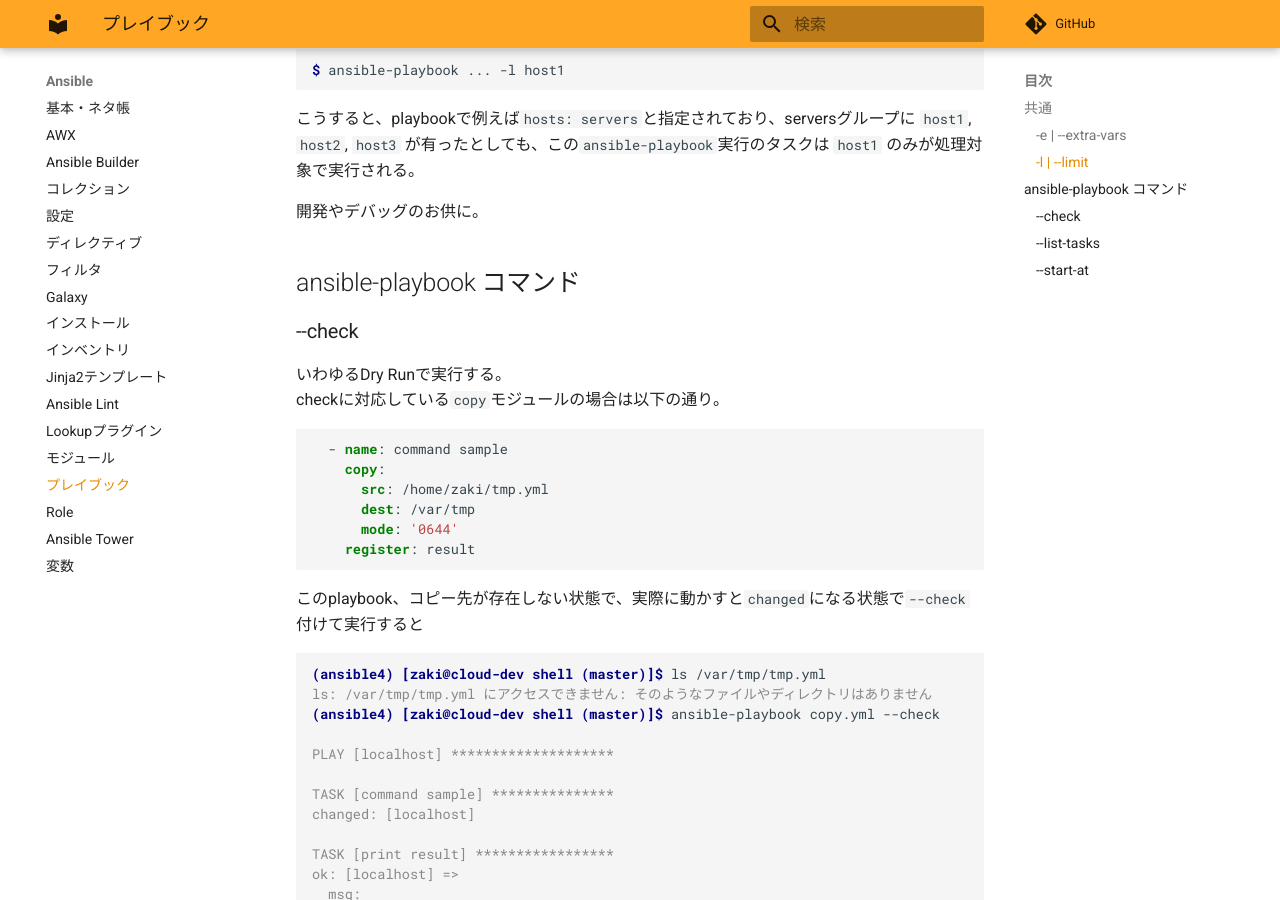
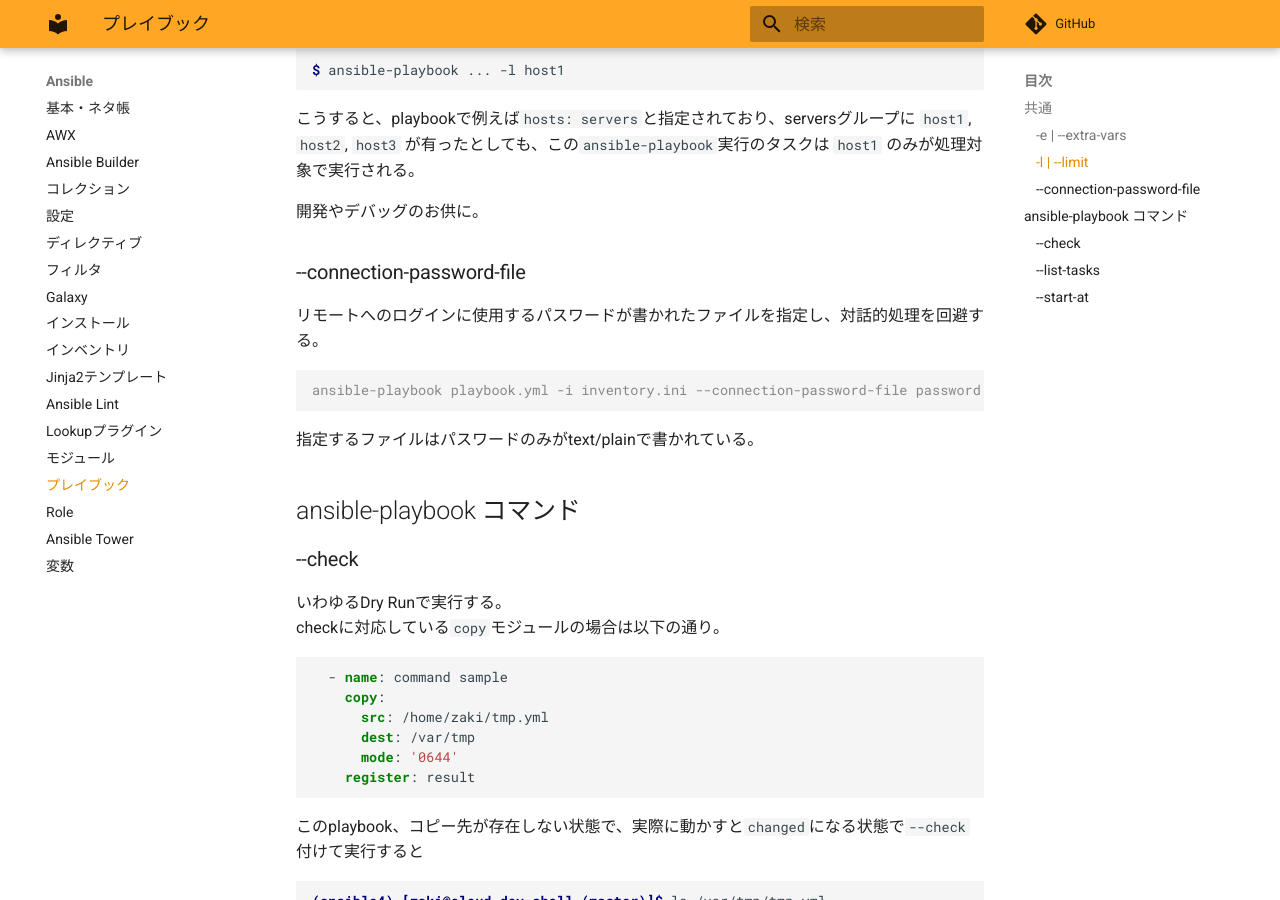
Before and after one commit to zaki-lknr/docs, an MkDocs documentation site: the page built from docs/Ansible/playbook.md, in a window 1280 px wide and 900 px high, scrolled down 946 px. Built offline with MkDocs 1.6.1 and Material for MkDocs 9.7.7, drawn with Linux system fonts in a browser that asks for light colours; comment, search, counter and statistics services are not loaded.

Commit message:
add: ansible/playbook: connection-password-file

````diff
--- a/docs/Ansible/playbook.md
+++ b/docs/Ansible/playbook.md
@@ -45,6 +45,16 @@ $ ansible-playbook ... -l host1
 こうすると、playbookで例えば`hosts: servers`と指定されており、serversグループに `host1`, `host2`, `host3` が有ったとしても、この`ansible-playbook`実行のタスクは `host1` のみが処理対象で実行される。
 
 開発やデバッグのお供に。
+
+### --connection-password-file
+
+リモートへのログインに使用するパスワードが書かれたファイルを指定し、対話的処理を回避する。
+
+```console
+ansible-playbook playbook.yml -i inventory.ini --connection-password-file password.txt
+```
+
+指定するファイルはパスワードのみがtext/plainで書かれている。
 
 ## ansible-playbook コマンド
 
````
